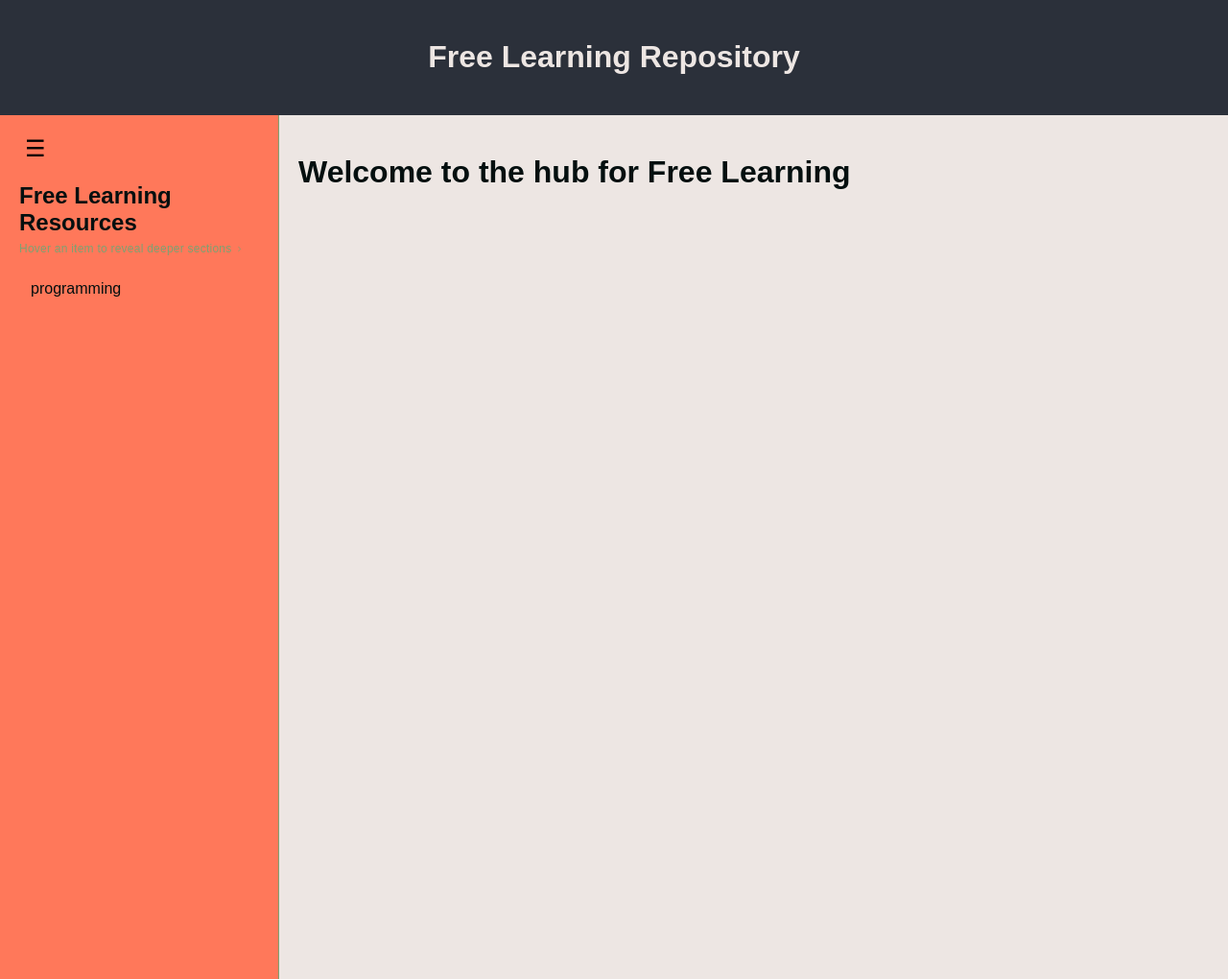
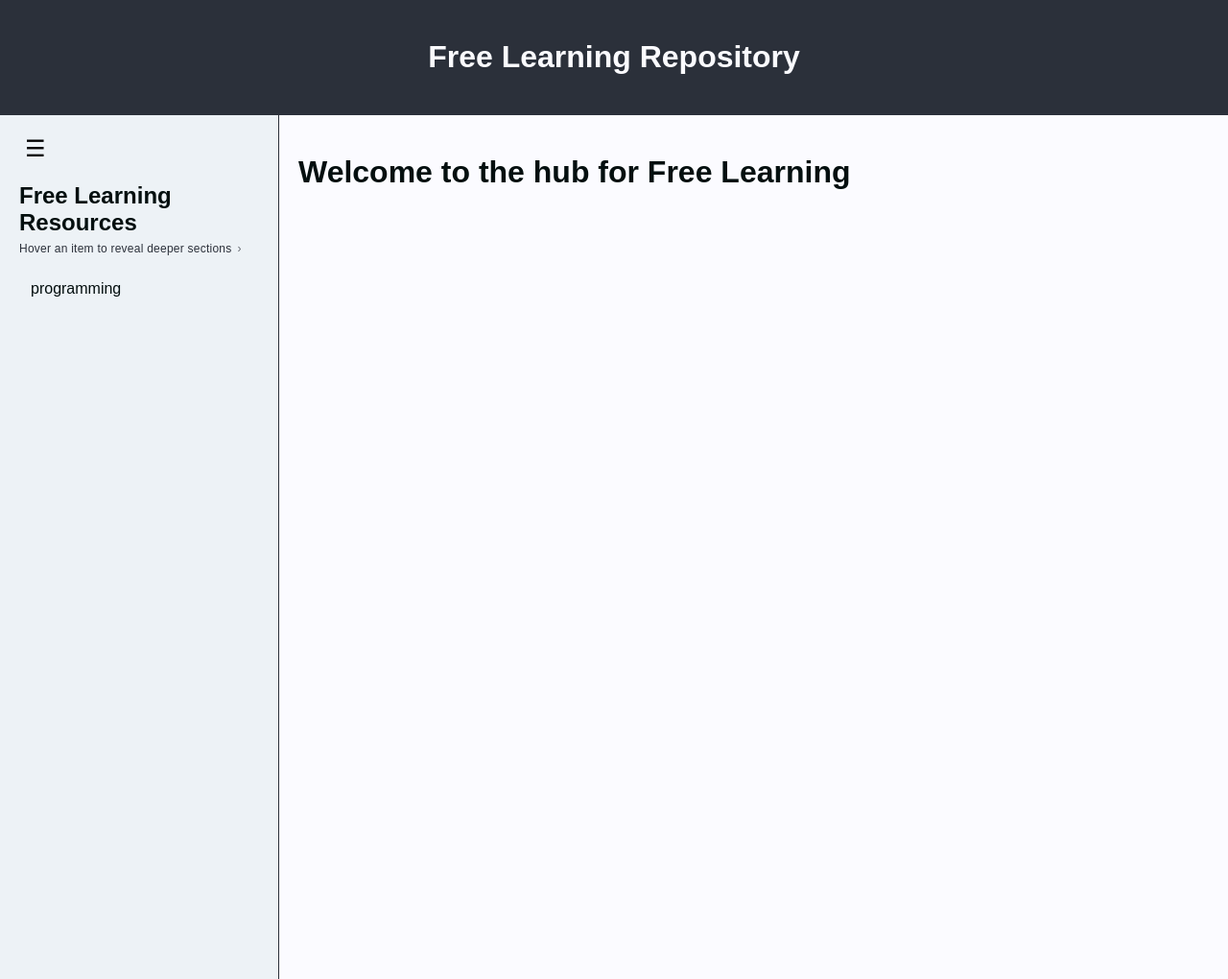
Before and after one commit to indi-c/indi-c.github.io, a Jekyll site: the page built from learning.md, in a window 1280 px wide. Shown: the whole page at 96% size. Built offline with Jekyll 4.4.1, drawn with Linux system fonts in a browser that asks for light colours.

Commit message:
added nicer styling

```diff
--- a/_includes/freelearningsidebar.html
+++ b/_includes/freelearningsidebar.html
@@ -1,9 +1,9 @@
 <style>
   #free-learning-sidebar {
     flex: 0 0 250px;
-    background-color: #ff785a;
+    background-color: #edf2f6;
     padding: 20px;
-    border-right: 1px solid #7ea172;
+    border-right: 1px solid #2b303a;
     position: relative;
     z-index: 20;
   }
@@ -15,7 +15,7 @@
   #free-learning-sidebar .sidebar-hint {
     margin: 6px 0 14px;
     font-size: 12px;
-    color: #7ea172;
+    color: #2b303a;
     letter-spacing: 0.02em;
     display: inline-flex;
     align-items: center;
@@ -69,15 +69,15 @@
 
   /* Tier 2 hover darkening */
   #free-learning-sidebar .submenu > .menu-item:hover > .menu-row > .menu-link {
-    background-color: #d6e3ff;
-    color: #0e2a6d;
+    background-color: #f26419;
+    color: #040f0f;
   }
 
   /* Tier 3 hover darkening */
   #free-learning-sidebar .submenu .submenu > .menu-item:hover > .menu-link,
   #free-learning-sidebar .submenu .submenu > .menu-item:hover > .menu-row > .menu-link {
-    background-color: #c8dbff;
-    color: #08265f;
+    background-color: #f26419;
+    color: #040f0f;
   }
 
   #free-learning-sidebar .submenu {
@@ -86,7 +86,7 @@
     top: 0;
     left: 100%;
     width: 240px;
-    background-color: #ffffff;
+    background-color: #edf2f6;
     border: 1px solid #ddd;
     border-radius: 8px;
     box-shadow: 0 8px 24px rgba(0, 0, 0, 0.12);
@@ -116,7 +116,7 @@
   #free-learning-sidebar .submenu-toggle {
     display: none;
     border: 1px solid #cfcfcf;
-    background: #fff;
+    background: #edf2f6;
     border-radius: 6px;
     padding: 2px 8px;
     font-size: 14px;
--- a/_layouts/freelearningdefault.html
+++ b/_layouts/freelearningdefault.html
@@ -18,10 +18,10 @@
         </style>
     </head>
     <body>
-        <div id="page-header" style="background-color: #2b303a; color: #EDE6E3; padding: 20px; text-align: center;">
+        <div id="page-header" style="background-color: #2b303a; color: #fbfbff; padding: 20px; text-align: center;">
             <h1>{{ page.title }}</h1>
         </div>
-        <div style="display: flex; flex-direction: row; min-height: 100vh; background-color: #EDE6E3;">
+        <div style="display: flex; flex-direction: row; min-height: 100vh; background-color: #fbfbff;">
             {% include freelearningsidebar.html %}
             <div style="flex: 1; padding: 20px;">
                 {{ content }}
```
